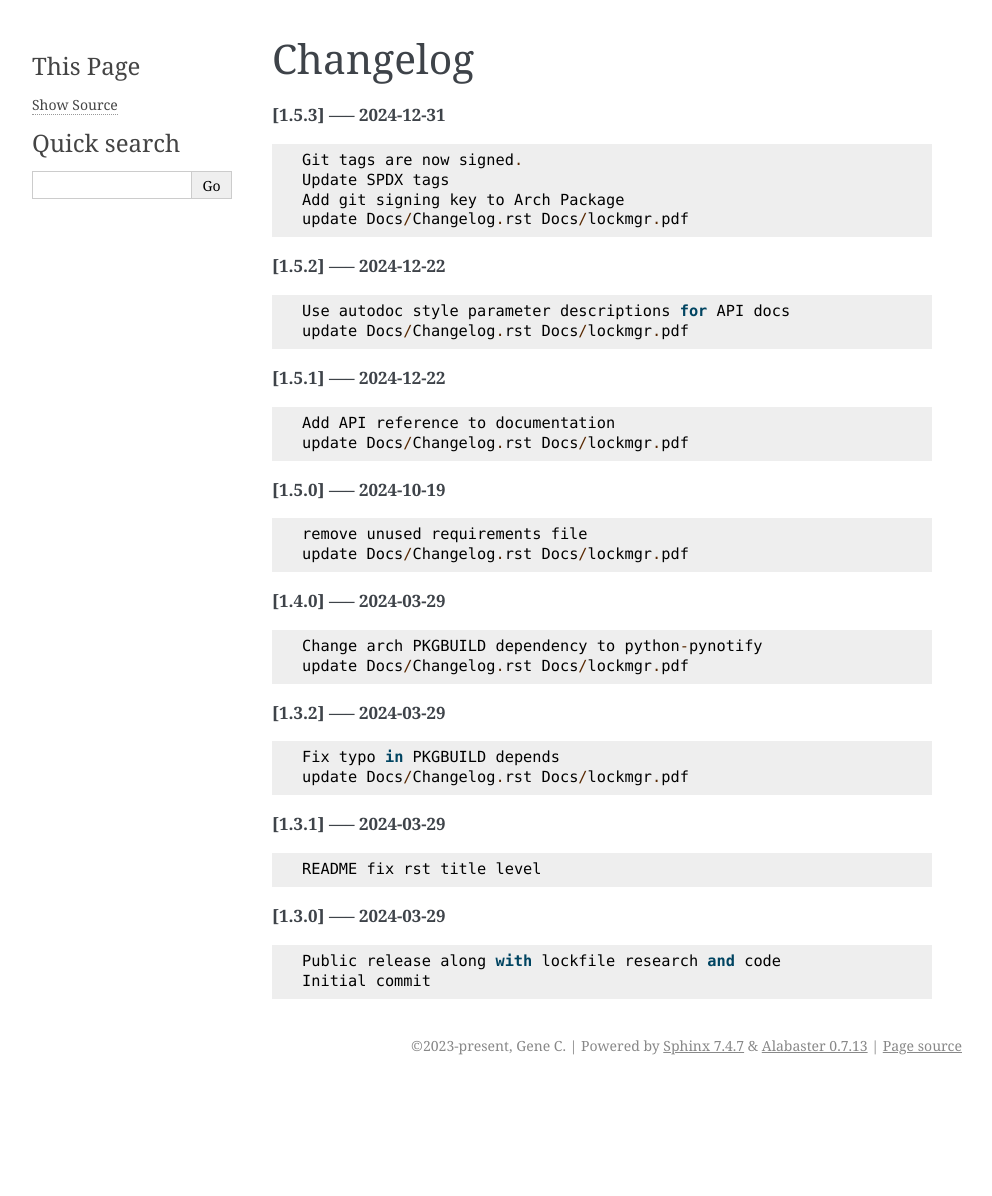
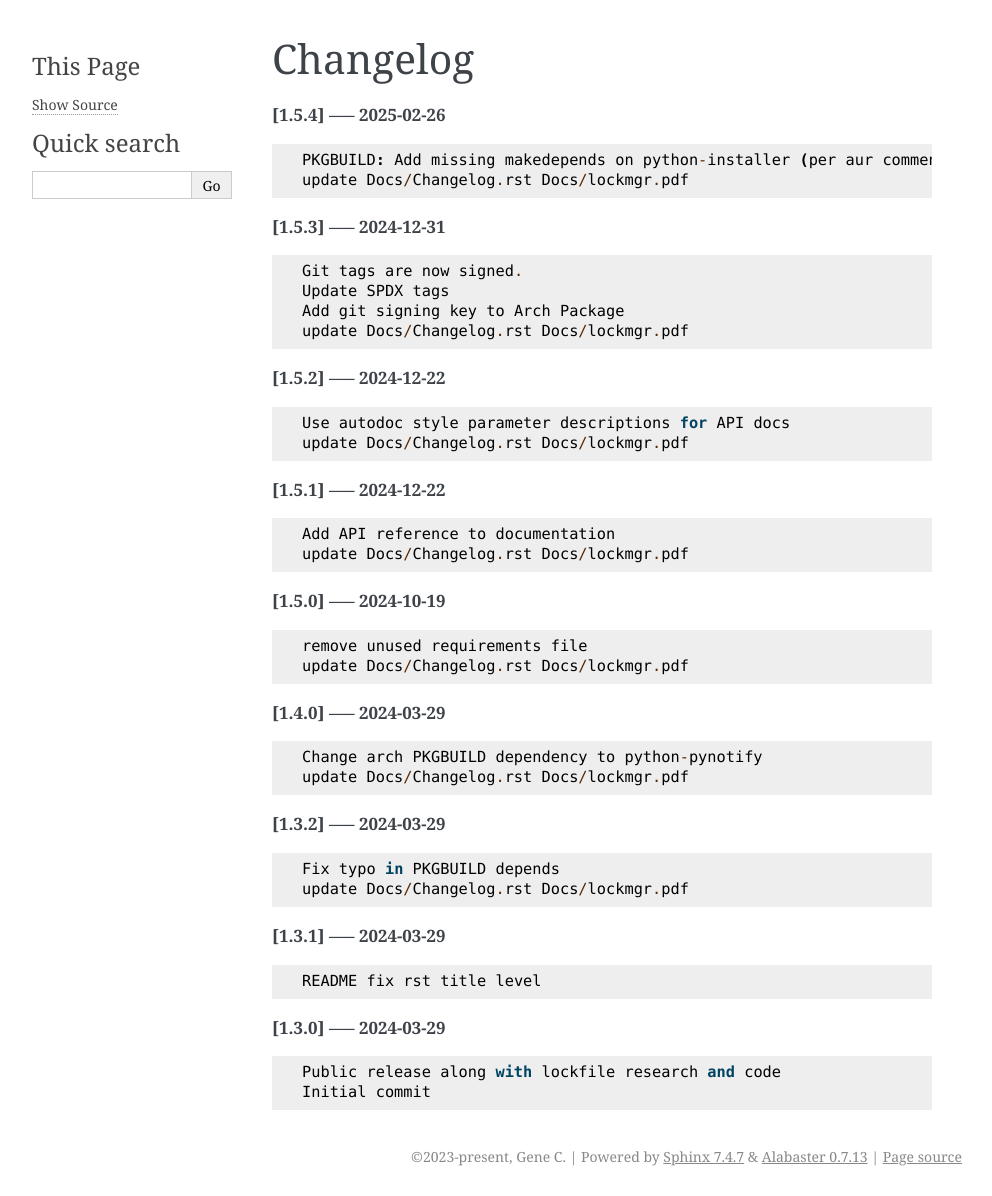
Before and after one commit to gene-git/lockmgr, a Sphinx documentation site: the page built from Docs/Changelog.rst, in a window 1280 px wide. Shown: the whole page, without its empty margins (148-1140 px from the left). Built offline with Sphinx 7.4.7, drawn with Linux system fonts in a browser that asks for light colours; pages that are not in the unit, such as notebooks, are missing from menus; before the commit the page ends 1085 px from its top, so only the background shows below that.

Commit message:
update Docs/Changelog.rst Docs/lockmgr.pdf

```diff
--- a/Docs/Changelog.rst
+++ b/Docs/Changelog.rst
@@ -1,5 +1,11 @@
 Changelog
 =========
+
+**[1.5.4] ----- 2025-02-26** ::
+
+	    PKGBUILD: Add missing makedepends on python-installer (per aur comment by @piater)
+	    update Docs/Changelog.rst Docs/lockmgr.pdf
+
 
 **[1.5.3] ----- 2024-12-31** ::
 
```
Also changed, not shown: 1 other file.
